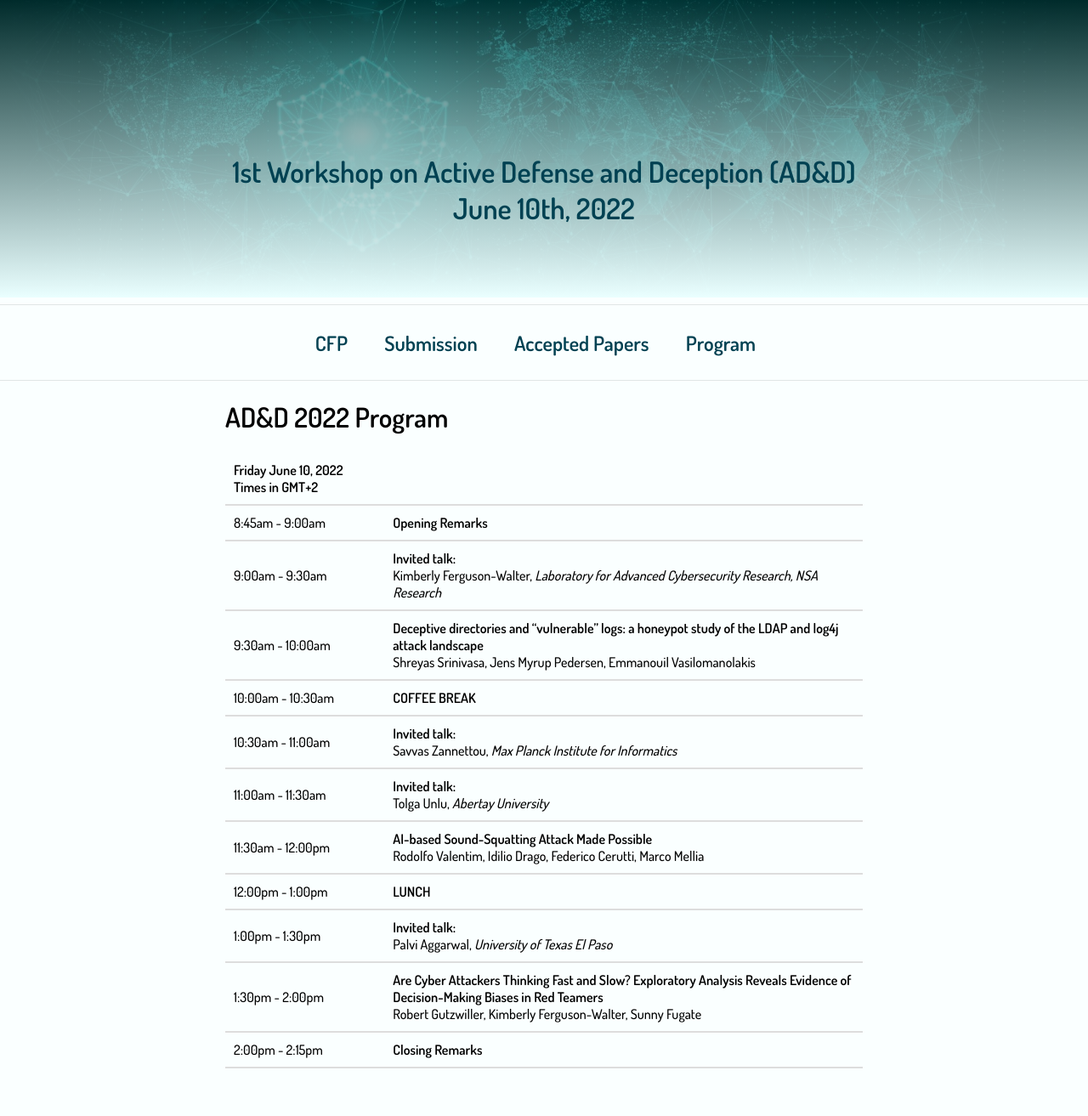
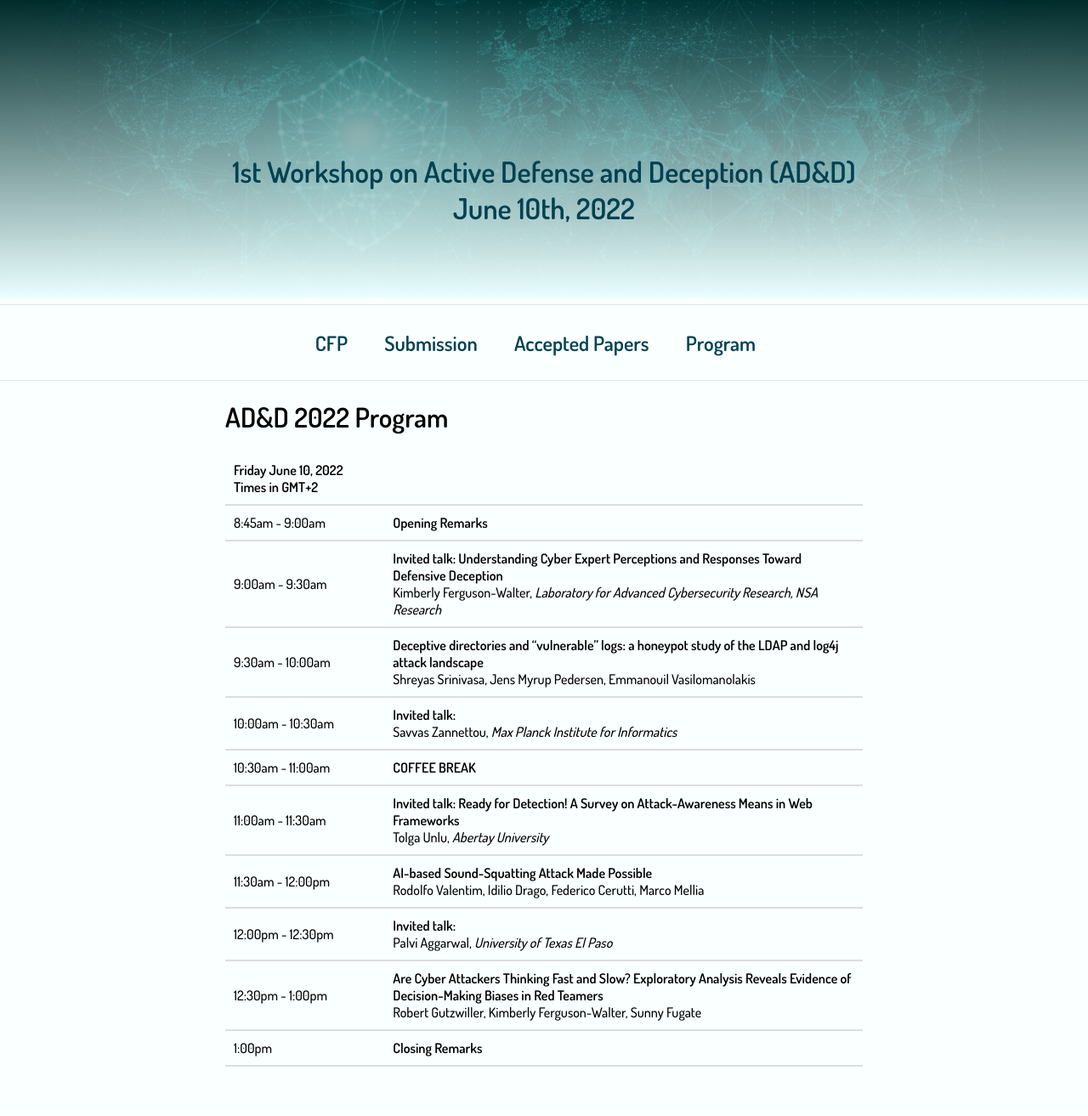
Before and after one commit to BillyPragSec/billypragsec.github.io, a Jekyll site: the page built from program.md, in a window 1280 px wide. Shown: the whole page at 85% size. Built offline with Jekyll 4.4.1, drawn with Linux system fonts in a browser that asks for light colours.

Commit message:
Updated program and talk titles added

```diff
--- a/program.md
+++ b/program.md
@@ -9,16 +9,15 @@ permalink: /program/
 | Friday June 10, 2022 Times in GMT+2  ||
 | ---- | ---- |
 |8:45am - 9:00am| **Opening Remarks** |
-|9:00am - 9:30am| **Invited talk:** <br>Kimberly Ferguson-Walter, _Laboratory for Advanced Cybersecurity Research, NSA Research_ |
+|9:00am - 9:30am| **Invited talk: Understanding Cyber Expert Perceptions and Responses Toward Defensive Deception** <br>Kimberly Ferguson-Walter, _Laboratory for Advanced Cybersecurity Research, NSA Research_ |
 |9:30am - 10:00am| **Deceptive directories and “vulnerable” logs: a honeypot study of the LDAP and log4j attack landscape** <br> Shreyas Srinivasa, Jens Myrup Pedersen, Emmanouil Vasilomanolakis|
-|10:00am - 10:30am| **COFFEE BREAK** |
-|10:30am - 11:00am| **Invited talk:** <br>Savvas Zannettou, _Max Planck Institute for Informatics_ |
-|11:00am - 11:30am| **Invited talk:** <br>Tolga Unlu, _Abertay University_ |
+|10:00am - 10:30am| **Invited talk:** <br>Savvas Zannettou, _Max Planck Institute for Informatics_ |
+|10:30am - 11:00am| **COFFEE BREAK** |
+|11:00am - 11:30am| **Invited talk: Ready for Detection! A Survey on Attack-Awareness Means in Web Frameworks** <br>Tolga Unlu, _Abertay University_ |
 |11:30am - 12:00pm| **AI-based Sound-Squatting Attack Made Possible** <br> Rodolfo Valentim, Idilio Drago, Federico Cerutti, Marco Mellia|
-|12:00pm - 1:00pm| **LUNCH** |
-|1:00pm - 1:30pm| **Invited talk:** <br>Palvi Aggarwal, _University of Texas El Paso_ |
-|1:30pm - 2:00pm| **Are Cyber Attackers Thinking Fast and Slow? Exploratory Analysis Reveals Evidence of Decision-Making Biases in Red Teamers** <br> Robert Gutzwiller, Kimberly Ferguson-Walter, Sunny Fugate|
-|2:00pm - 2:15pm | **Closing Remarks**|
+|12:00pm - 12:30pm| **Invited talk:** <br>Palvi Aggarwal, _University of Texas El Paso_ |
+|12:30pm - 1:00pm| **Are Cyber Attackers Thinking Fast and Slow? Exploratory Analysis Reveals Evidence of Decision-Making Biases in Red Teamers** <br> Robert Gutzwiller, Kimberly Ferguson-Walter, Sunny Fugate|
+|1:00pm| **Closing Remarks**|
 
 <br>
 <br>
```
